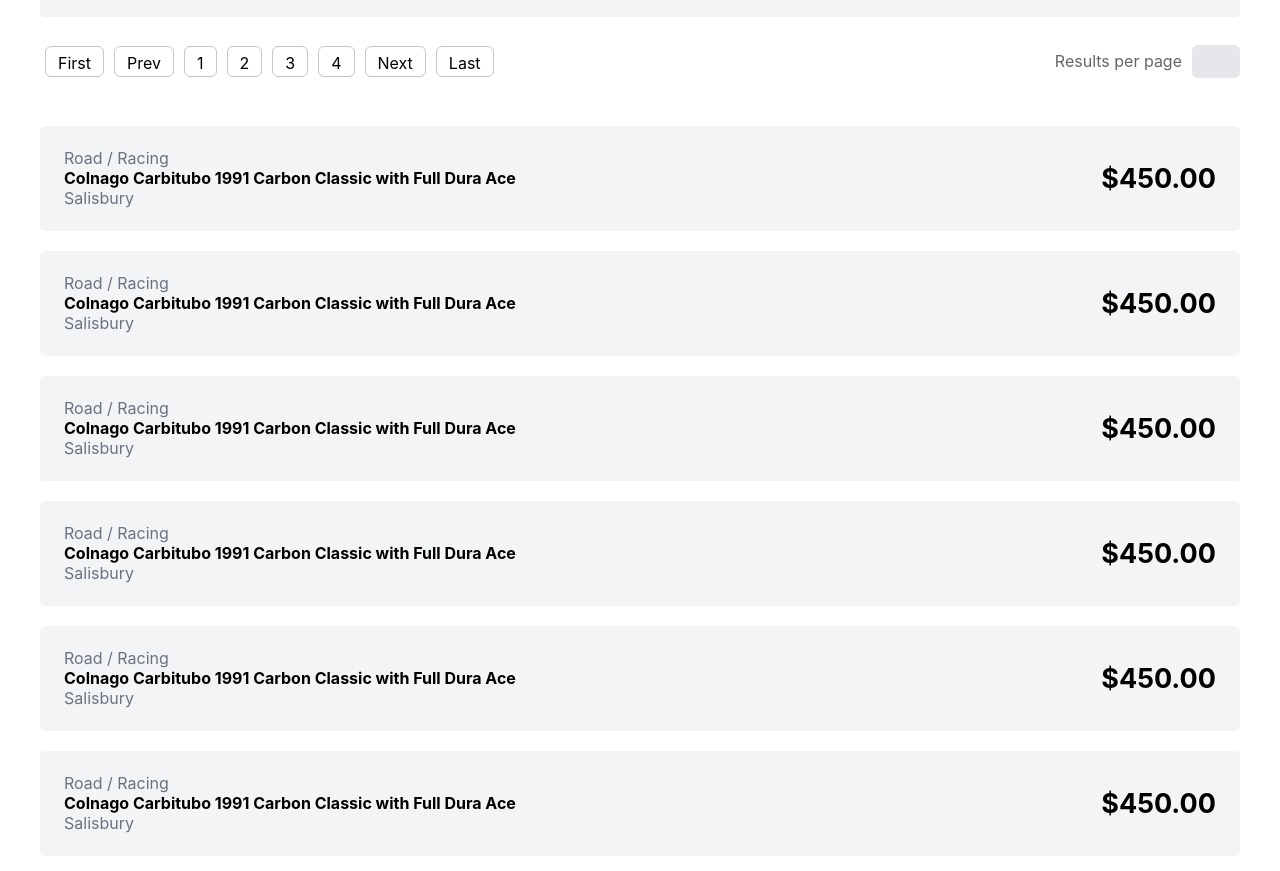
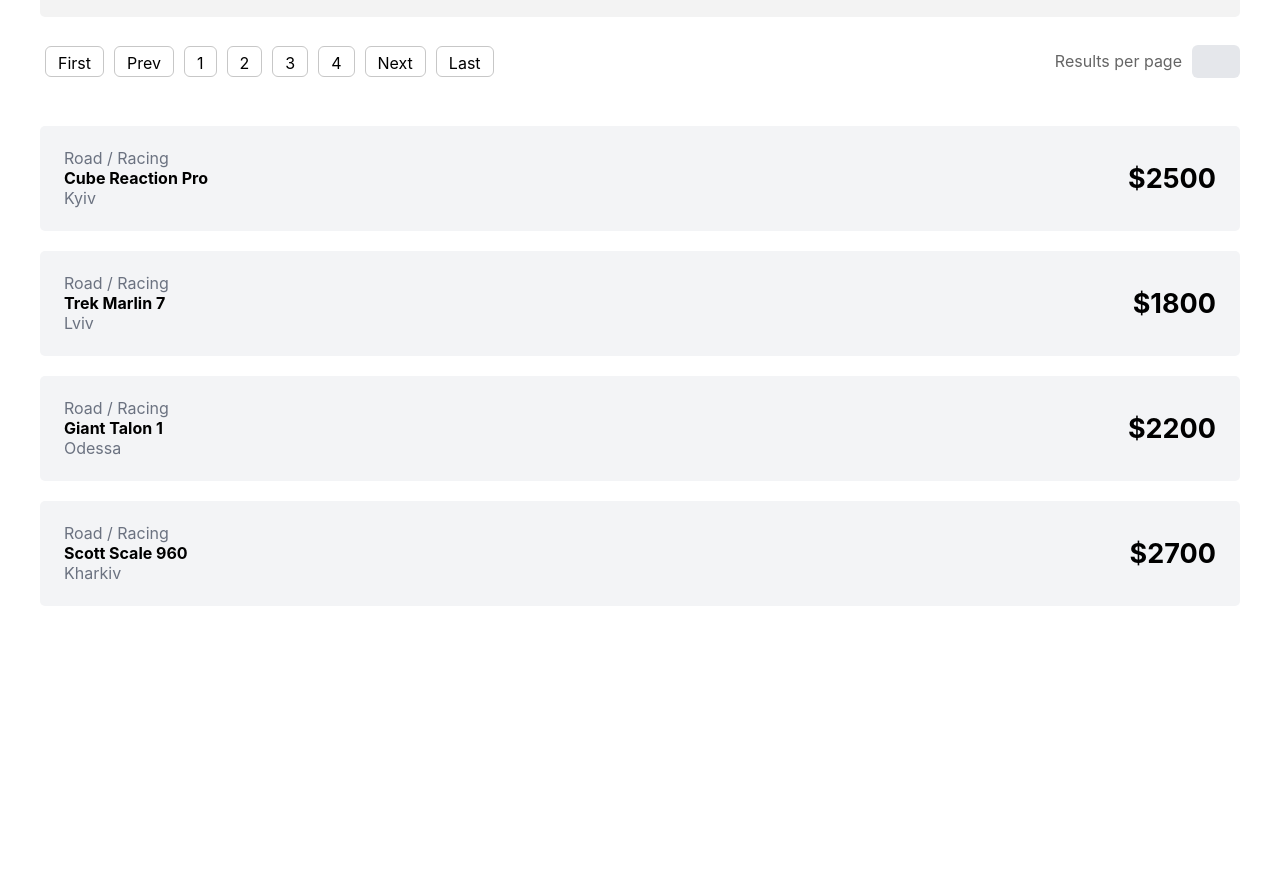
Before and after one commit to nastia7408/testTask, a React (Vite) app: page / in a window 1280 px wide. Shown: the part 755-1626 px from the top of the page. After the commit the page ends 1401 px from the top, so only its background shows below. Built offline with nearby package versions, Linux system fonts and the light colour scheme.

Commit message:
Add sorting for bikes

```diff
--- a/src/App.tsx
+++ b/src/App.tsx
@@ -4,16 +4,61 @@
 
 function App() {
   const [value, setValue] = useState(10);
+  const [dark, setDark] = useState(false);
+  const [specOpen, setSpecOpen] = useState(false);
+  const [selectedSpecs, setSelectedSpecs] = useState<string[]>([]);
+
+  const specs = ["Road / Racing", "Electric / e-Bike", "Mountain / Trail", "Gravel / Adventure", "Hubrid / Commuter"];
+
 
   const handleChange = (e: React.ChangeEvent<HTMLInputElement>) => {
     setValue(Number(e.target.value));
   };
-  const [dark, setDark] = useState(false);
+
 
   const toggleDark = () => {
     setDark(!dark);
     document.body.classList.toggle("dark-mode", !dark);
   };
+
+
+  const [bikes] = useState([
+    { type: ["Road / Racing"], name: "Cube Reaction Pro", city: "Kyiv", price: 2500 },
+    { type: ["Road / Racing"], name: "Trek Marlin 7", city: "Lviv", price: 1800 },
+    { type: ["Road / Racing"], name: "Giant Talon 1", city: "Odessa", price: 2200 },
+    { type: ["Road / Racing"], name: "Scott Scale 960", city: "Kharkiv", price: 2700 },
+  ]);
+
+
+  const [filter, setFilter] = useState<string | null>(null);
+
+
+  const handleFilterClick = (type: string) => {
+
+    setFilter((prev) => (prev === type ? null : type));
+  };
+  const filteredBikes = bikes.filter(bike => {
+
+    if (selectedSpecs.length > 0) {
+      return bike.type.some(spec => selectedSpecs.includes(spec));
+    }
+    return true;
+  });
+
+  const sortedBikes = filter === "price"
+    ? [...filteredBikes].sort((a, b) => a.price - b.price)
+    : filter === "closest" || filter === "newest" || filter === "retailer"
+      ? []
+      : filteredBikes;
+
+  const toggleSpec = () => setSpecOpen(prev => !prev);
+
+  const toggleSpecItem = (item: string) => {
+    setSelectedSpecs(prev =>
+      prev.includes(item) ? prev.filter(i => i !== item) : [...prev, item]
+    );
+  };
+
 
   return (
     <>
@@ -70,18 +115,60 @@
           </div>
         </section>
         <section className="list">
-          <h1 className="bikesfound">436 bikes found</h1>
+          <h1 className="bikesfound">
+            {sortedBikes.length > 0
+              ? `${sortedBikes.length} bikes found`
+              : "No bikes found"}
+          </h1>
+
           <div className="category">
             <p>Order by</p>
             <div className="categoryblock">
-              <button>Lowest price</button>
-              <button>Closest</button>
-              <button>Newest Listings</button>
-              <button>Specification</button>
-              <button>Retailer</button>
+              <button
+                className={filter === "price" ? "active" : ""}
+                onClick={() => handleFilterClick("price")}
+              >
+                Lowest price
+              </button>
+              <button
+                className={filter === "closest" ? "active" : ""}
+                onClick={() => handleFilterClick("closest")}
+              >
+                Closest
+              </button>
+              <button
+                className={filter === "newest" ? "active" : ""}
+                onClick={() => handleFilterClick("newest")}
+              >
+                Newest Listings
+              </button>
+              <div className="spec-dropdown">
+                <button className={specOpen ? "active" : ""} onClick={toggleSpec}>
+                  Specification
+                </button>
+                {specOpen && (
+                  <div className="spec-list">
+                    {specs.map(spec => (
+                      <label key={spec} className="spec-item">
+                        <span>{spec}</span>
+                        <input
+                          type="checkbox"
+                          checked={selectedSpecs.includes(spec)}
+                          onChange={() => toggleSpecItem(spec)}
+                        />
 
+                      </label>
+                    ))}
+                  </div>
+                )}
+              </div>
+              <button
+                className={filter === "retailer" ? "active" : ""}
+                onClick={() => handleFilterClick("retailer")}
+              >
+                Retailer
+              </button>
             </div>
-
           </div>
           <div className="pagesblock">
             <div className="pages">
@@ -102,58 +189,23 @@
 
           </div>
           <div className="listbikes">
-            <article className="bikescard">
-              <div className="textblock">
-                <p className="biketype">Road / Racing</p>
-                <h2 className="bikename"> Colnago Carbitubo 1991 Carbon Classic with Full Dura Ace</h2>
-                <p className="bikecity">Salisbury</p>
-              </div>
-              <p className="bikeprice">$450.00</p>
-            </article>
-            <article className="bikescard">
-              <div className="textblock">
-                <p className="biketype">Road / Racing</p>
-                <h2 className="bikename"> Colnago Carbitubo 1991 Carbon Classic with Full Dura Ace</h2>
-                <p className="bikecity">Salisbury</p>
-              </div>
-              <p className="bikeprice">$450.00</p>
-            </article>
-            <article className="bikescard">
-              <div className="textblock">
-                <p className="biketype">Road / Racing</p>
-                <h2 className="bikename"> Colnago Carbitubo 1991 Carbon Classic with Full Dura Ace</h2>
-                <p className="bikecity">Salisbury</p>
-              </div>
-              <p className="bikeprice">$450.00</p>
-            </article>
-            <article className="bikescard">
-              <div className="textblock">
-                <p className="biketype">Road / Racing</p>
-                <h2 className="bikename"> Colnago Carbitubo 1991 Carbon Classic with Full Dura Ace</h2>
-                <p className="bikecity">Salisbury</p>
-              </div>
-              <p className="bikeprice">$450.00</p>
-            </article>
-            <article className="bikescard">
-              <div className="textblock">
-                <p className="biketype">Road / Racing</p>
-                <h2 className="bikename"> Colnago Carbitubo 1991 Carbon Classic with Full Dura Ace</h2>
-                <p className="bikecity">Salisbury</p>
-              </div>
-              <p className="bikeprice">$450.00</p>
-            </article>
-            <article className="bikescard">
-              <div className="textblock">
-                <p className="biketype">Road / Racing</p>
-                <h2 className="bikename"> Colnago Carbitubo 1991 Carbon Classic with Full Dura Ace</h2>
-                <p className="bikecity">Salisbury</p>
-              </div>
-              <p className="bikeprice">$450.00</p>
-            </article>
-
+            {sortedBikes.length > 0 ? (
+              sortedBikes.map((bike) => (
+                <article className="bikescard" key={bike.name}>
+                  <div className="textblock">
+                    <p className="biketype">{bike.type}</p>
+                    <h2 className="bikename">{bike.name}</h2>
+                    <p className="bikecity">{bike.city}</p>
+                  </div>
+                  <p className="bikeprice">${bike.price}</p>
+                </article>
+              ))
+            ) : (
+              <p className="nobikes">No available bikes by chosen filters</p>
+            )}
           </div>
         </section>
-      </main>
+      </main >
 
     </>
   )
--- a/src/index.css
+++ b/src/index.css
@@ -244,6 +244,55 @@
     color: #6b7280;
   }
 }
+.categoryblock button.active {
+  background-color: #d1d5db;
+  color: #000000;
+  border: 1px solid #a1a1a1;
+}
+.nobikes {
+  font-family: "Inter", sans-serif;
+  font-size: 22px;
+  color: #000000;
+  text-align: center;
+  margin-top: 40px;
+}
+
+.spec-dropdown {
+  position: relative;
+  display: inline-block;
+}
+
+.spec-list {
+  position: absolute;
+  top: 100%;
+  left: 0;
+  width: 100%;
+  max-height: 160px;
+  overflow-y: auto;
+  overflow-x: hidden;
+  background: #fff;
+  border: 1px solid #c7c7c7;
+  border-radius: 10px;
+  padding: 5px;
+  box-shadow: 0 2px 6px rgba(0, 0, 0, 0.2);
+}
+
+.spec-item {
+  display: flex;
+  justify-content: space-between;
+  align-items: center;
+  padding: 5px 10px;
+  font-family: "Inter", sans-serif;
+  font-size: 14px;
+  text-align: left;
+  background: transparent;
+}
+
+.spec-item input[type="checkbox"] {
+  margin: 0;
+  cursor: pointer;
+}
+
 /* PAGES BLOCK*/
 .pagesblock {
   display: flex;
@@ -346,4 +395,13 @@
   .bikeprice {
     font-size: 20px;
   }
+  .pagesblock {
+    flex-direction: column;
+    align-items: flex-start;
+    gap: 10px;
+  }
+  .category {
+    flex-direction: column;
+    align-items: flex-start;
+  }
 }
```
